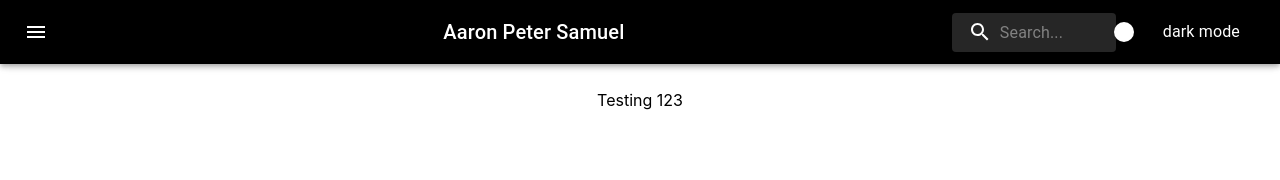
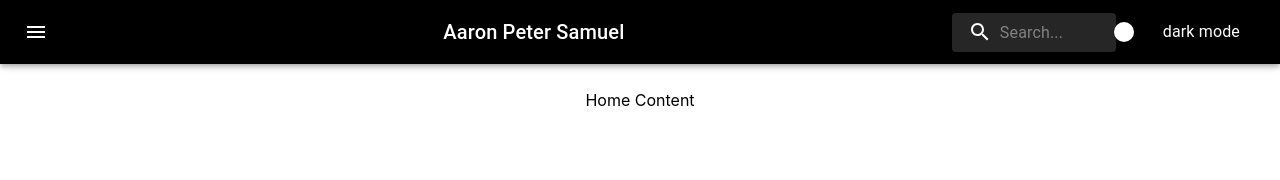
Before and after one commit to apsamuel/home, a React (Create React App) app: page / in a window 1280 px wide. Shown: the top 180 px of the page. Built offline with nearby package versions, Linux system fonts and the light colour scheme.

Commit message:
fix: try to fix super(props) warning

```diff
--- a/src/App.js
+++ b/src/App.js
@@ -89,19 +89,19 @@ class App extends React.Component {
           >
             <Switch>
               <Route exact path="/">
-                <p>Testing 123</p>
+                <p>Home Content</p>
               </Route>
               <Route path="/about">
-                <About />
+                <About { ...this.props }/>
               </Route>
               <Route path="/resume">
-                <Resume />
+                <Resume { ...this.props }/>
               </Route>
               <Route path="/blog">
                 <Blog {...this.props}/>
               </Route>
               <Route path="/contact">
-                <Contact />
+                <Contact {...this.props} />
               </Route>
             </Switch>
           </Box>
```
